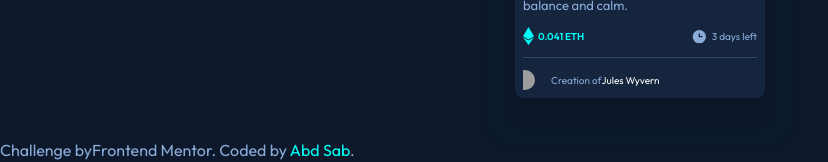
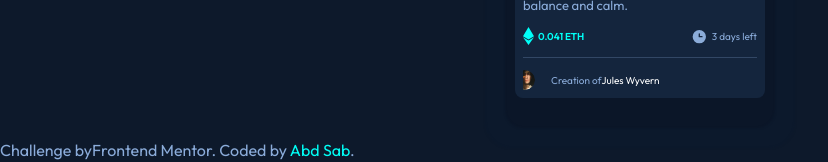
Before and after one commit to abdsa/my-frontend-mentor-challenges, a Next.js app: page / in a window 1280 px wide. Shown: the part 354-516 px from the top of the page, without its empty margins (0-828 px from the left). Built offline with nearby package versions, Linux system fonts and the light colour scheme; grey boxes are pictures that could not be loaded.

Commit message:
avatar src

```diff
--- a/pages/index.tsx
+++ b/pages/index.tsx
@@ -1,6 +1,6 @@
 import type { NextPage } from "next";
 import Image from "next/image";
-
+import avatar from "../public/images/image-avatar.png"
 const Home: NextPage = () => {
   return (
     <>
@@ -35,7 +35,7 @@ const Home: NextPage = () => {
 
           <div className="text-soft-blue flex text-[10px] items-center">
             <Image
-              src="/../public/images/image-avatar.png"
+              src={avatar}
               alt="An avatar of Jules Wyvern"
               className="rounded-full border border-white"
               style={{borderRadius: 9999, borderWidth: 1, marginRight: 8, borderColor: "white"}}
```
